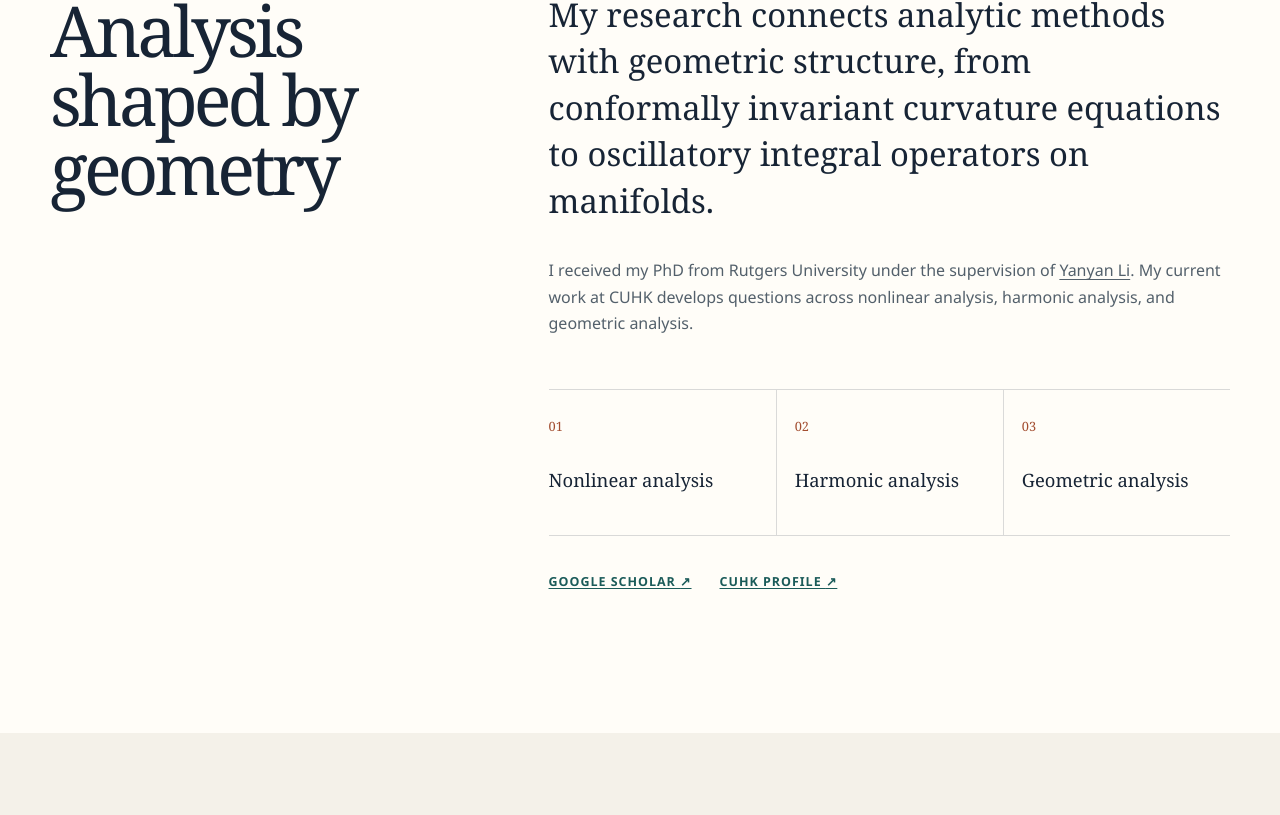
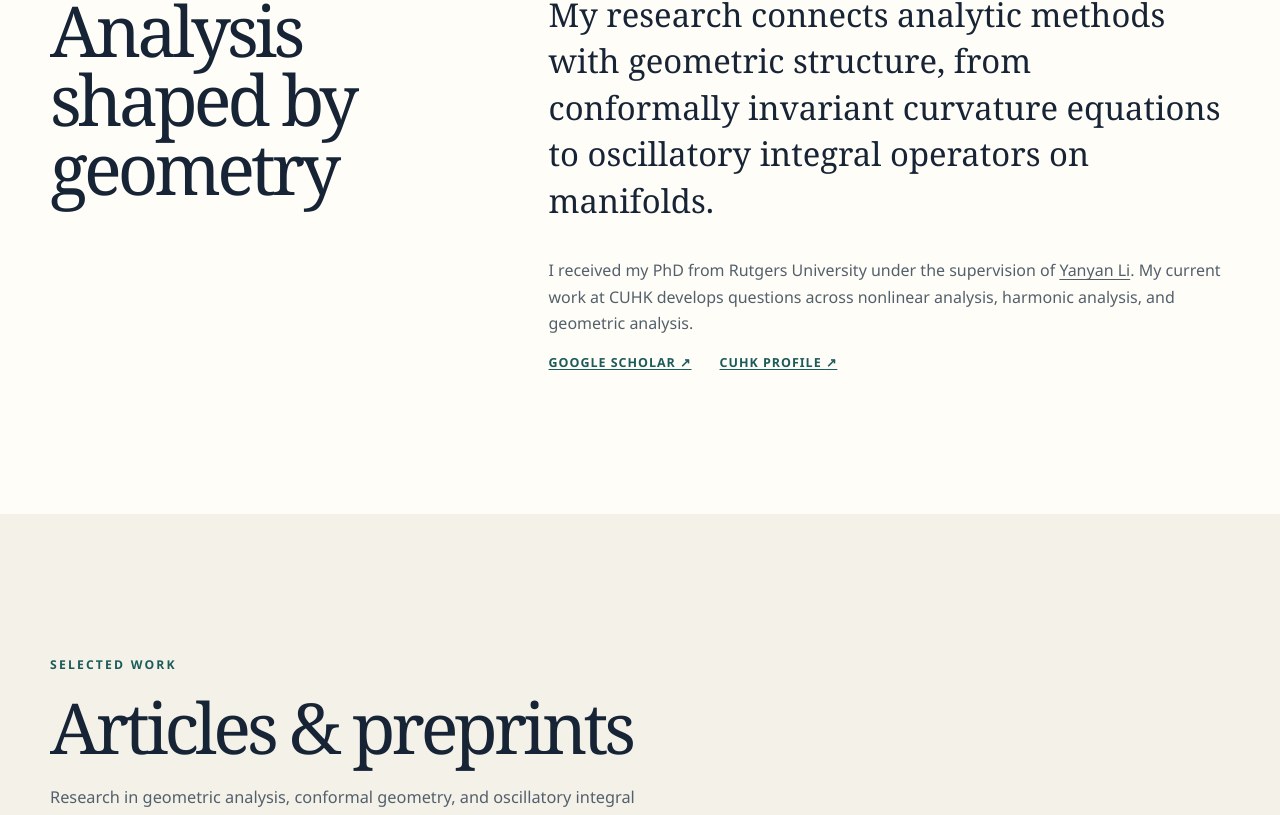
Before and after one commit to liuwei-gong/liuwei-gong.github.io, a Next.js app: page / in a window 1280 px wide. Shown: the part 1694-2509 px from the top of the page. Built offline with nearby package versions, Linux system fonts and the light colour scheme.

Commit message:
Refine profile presentation

```diff
--- a/app/globals.css
+++ b/app/globals.css
@@ -213,7 +213,7 @@ img {
 .name-chinese {
   display: block;
   margin-top: 24px;
-  color: var(--rust);
+  color: var(--ink);
   font-family: "Songti SC", SimSun, serif;
   font-size: clamp(1.7rem, 3vw, 2.8rem);
   letter-spacing: 0.18em;
@@ -333,9 +333,9 @@ img {
 
 .portrait-card__frame img {
   width: 100%;
-  aspect-ratio: 0.86;
+  aspect-ratio: 1;
   object-fit: cover;
-  object-position: 50% 42%;
+  object-position: 50% 40%;
   filter: saturate(0.82) contrast(1.03);
 }
 
@@ -422,38 +422,6 @@ img {
   font-family: var(--serif);
   font-size: clamp(1.45rem, 2.6vw, 2.05rem);
   line-height: 1.42;
-}
-
-.research-areas {
-  display: grid;
-  grid-template-columns: repeat(3, 1fr);
-  margin: 52px 0 36px;
-  border-top: 1px solid var(--line);
-  border-bottom: 1px solid var(--line);
-}
-
-.research-areas > div {
-  min-height: 145px;
-  padding: 22px 18px 22px 0;
-}
-
-.research-areas > div + div {
-  padding-left: 18px;
-  border-left: 1px solid var(--line);
-}
-
-.research-areas span {
-  color: var(--rust);
-  font-family: var(--serif);
-  font-size: 0.8rem;
-}
-
-.research-areas h3 {
-  margin: 30px 0 0;
-  font-family: var(--serif);
-  font-size: 1.15rem;
-  font-weight: 400;
-  line-height: 1.25;
 }
 
 .text-link {
@@ -829,28 +797,6 @@ img {
     right: -5%;
   }
 
-  .research-areas {
-    grid-template-columns: 1fr;
-  }
-
-  .research-areas > div {
-    display: grid;
-    min-height: auto;
-    grid-template-columns: 48px 1fr;
-    align-items: center;
-    padding: 18px 0;
-  }
-
-  .research-areas > div + div {
-    padding-left: 0;
-    border-top: 1px solid var(--line);
-    border-left: 0;
-  }
-
-  .research-areas h3 {
-    margin: 0;
-  }
-
   .talk-list {
     grid-template-columns: 1fr;
   }
--- a/app/page.tsx
+++ b/app/page.tsx
@@ -291,20 +291,6 @@ export default function Home() {
                 work at CUHK develops questions across nonlinear analysis, harmonic analysis, and geometric
                 analysis.
               </p>
-              <div className="research-areas" aria-label="Research interests">
-                <div>
-                  <span>01</span>
-                  <h3>Nonlinear analysis</h3>
-                </div>
-                <div>
-                  <span>02</span>
-                  <h3>Harmonic analysis</h3>
-                </div>
-                <div>
-                  <span>03</span>
-                  <h3>Geometric analysis</h3>
-                </div>
-              </div>
               <div className="profile-links">
                 <OutboundLink
                   className="text-link"
```
